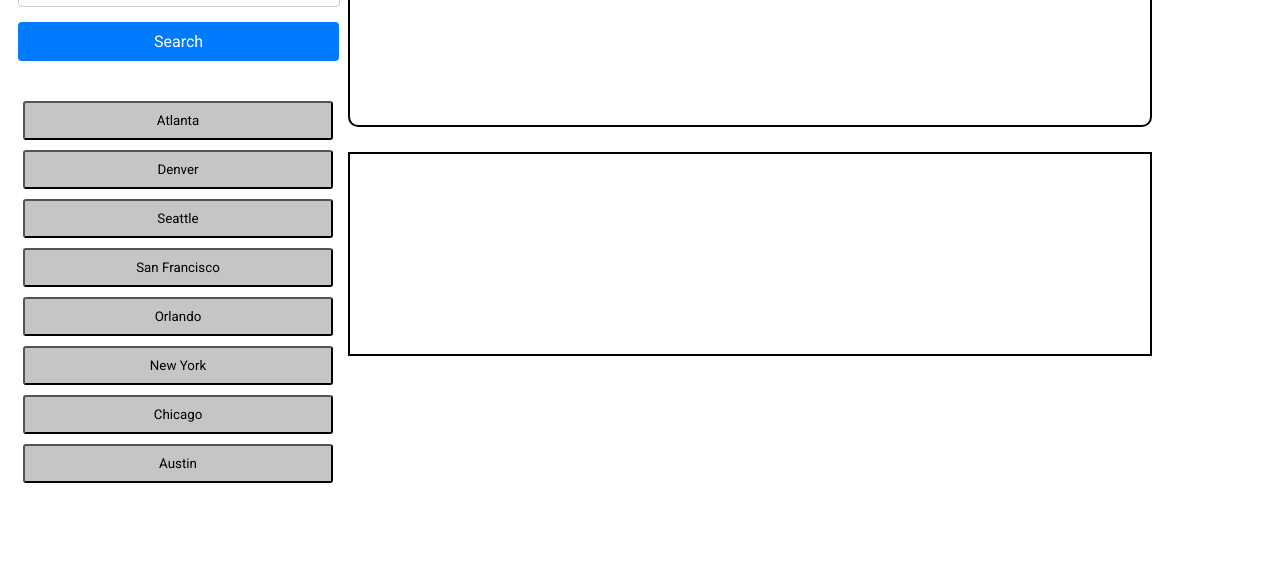
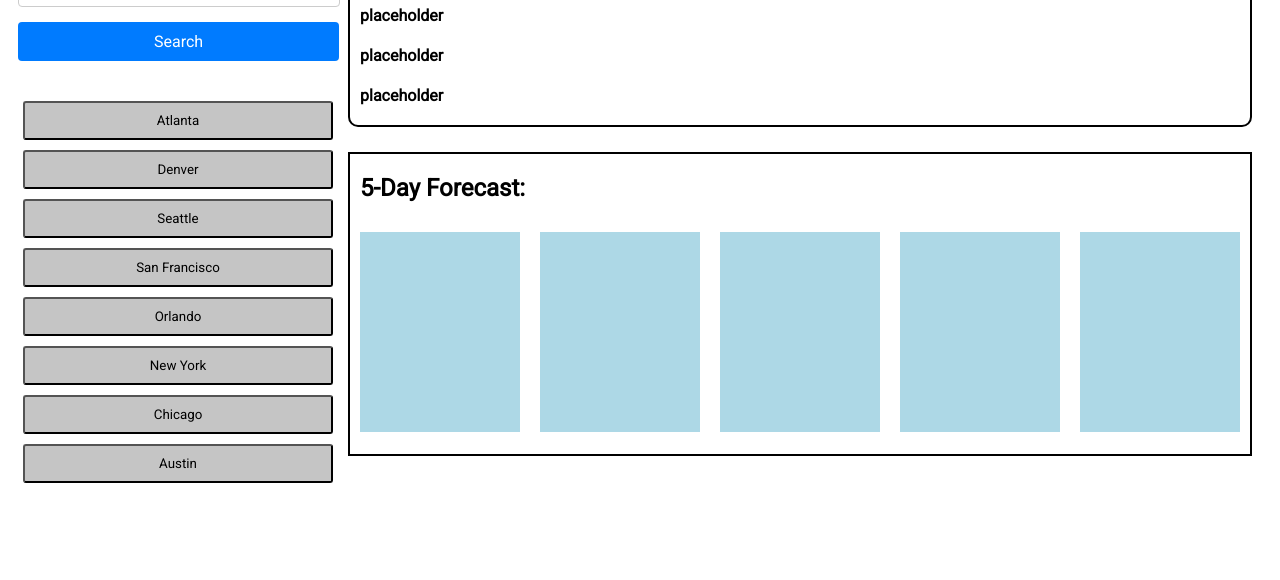
Before and after one commit to vincula1/weatherdash, a plain HTML site: page index.html in a window 1280 px wide. Shown: the part 220-800 px from the top of the page. Drawn offline with Linux system fonts and the light colour scheme; files whose address does not match are found by name.

Commit message:
Added forecast container and placement text

```diff
--- a/assets/styles.css
+++ b/assets/styles.css
@@ -64,7 +64,7 @@
 
 .bordered-box {
     border: 2px solid black;
-    width: 800px;
+    width: 900px;
     height: 200px;
     border-radius: 10px;
     margin-top: 35px;
@@ -83,7 +83,7 @@
 .flex-container {
     display: flex;
     flex-direction: row;
-    width: 80%;
+    width: 85%;
     justify-content: space-between;
 }
 
@@ -94,8 +94,8 @@
 
 .forecast {
     border: 2px solid black;
-    width: 800px;
-    height: 200px;
+    width: 900px;
+    height: 300px;
     justify-content: space-between;
     margin-top: 25px;
 }
@@ -104,3 +104,27 @@
     display: flex;
     flex-direction: column;
 }
+
+.box-container h1 {
+    margin-left: 10px;
+}
+
+.box-container h4 {
+    margin-left: 10px;
+}
+
+.forecast h2 {
+    margin-left: 10px;
+}
+
+.solid-box {
+    width: 175px;
+    height: 200px;
+    background-color: lightblue;
+    margin: 10px;
+}
+
+.forecast-container {
+    display: flex;
+    flex-direction: row;
+}
--- a/index.html
+++ b/index.html
@@ -35,10 +35,35 @@
         </div>
         <div class="box-container">
             <div class="bordered-box">
-
+                <h1>placeholder</h1>
+                <h4>placeholder</h4>
+                <h4>placeholder</h4>
+                <h4>placeholder</h4>
             </div>
             <div class="forecast">
+                <h2>5-Day Forecast:</h2>
+                <div class="forecast-container">
+                    <div class="solid-box">
 
+
+                    </div>
+                    <div class="solid-box">
+
+
+                    </div>
+                    <div class="solid-box">
+
+
+                    </div>
+                    <div class="solid-box">
+
+
+                    </div>
+                    <div class="solid-box">
+
+
+                    </div>
+                </div>
             </div>
         </div>
     </div>
```
